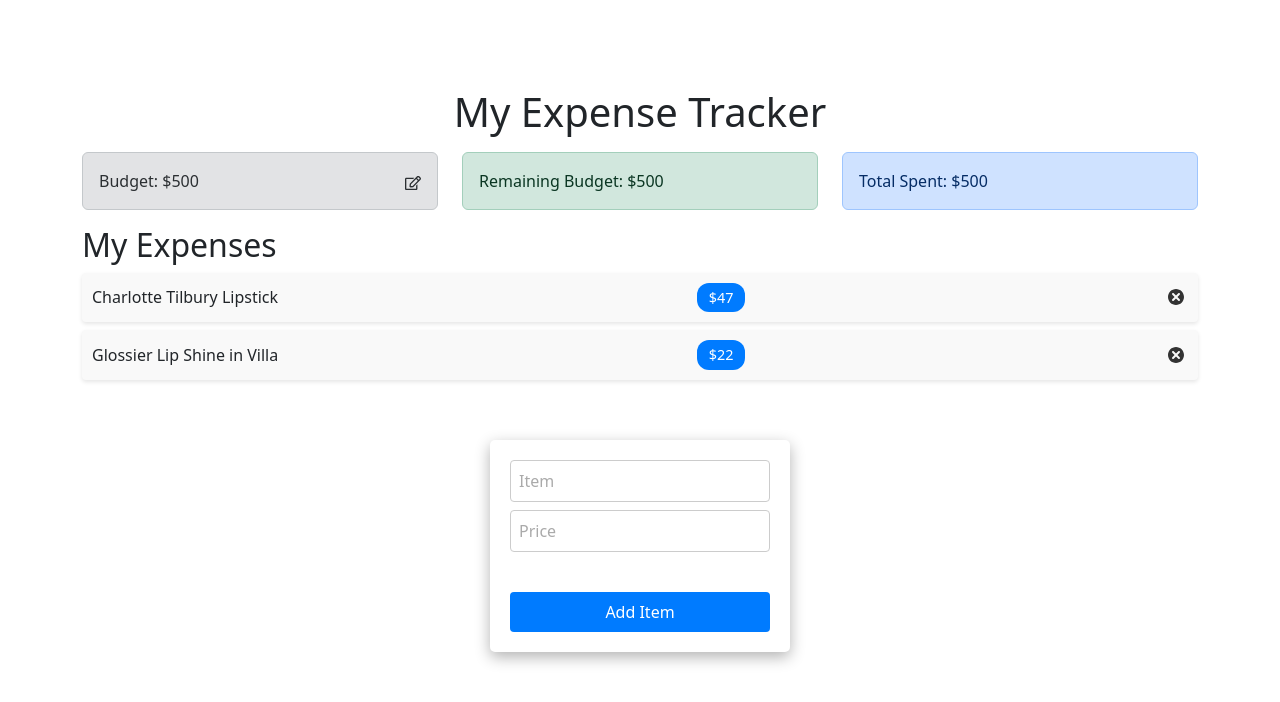
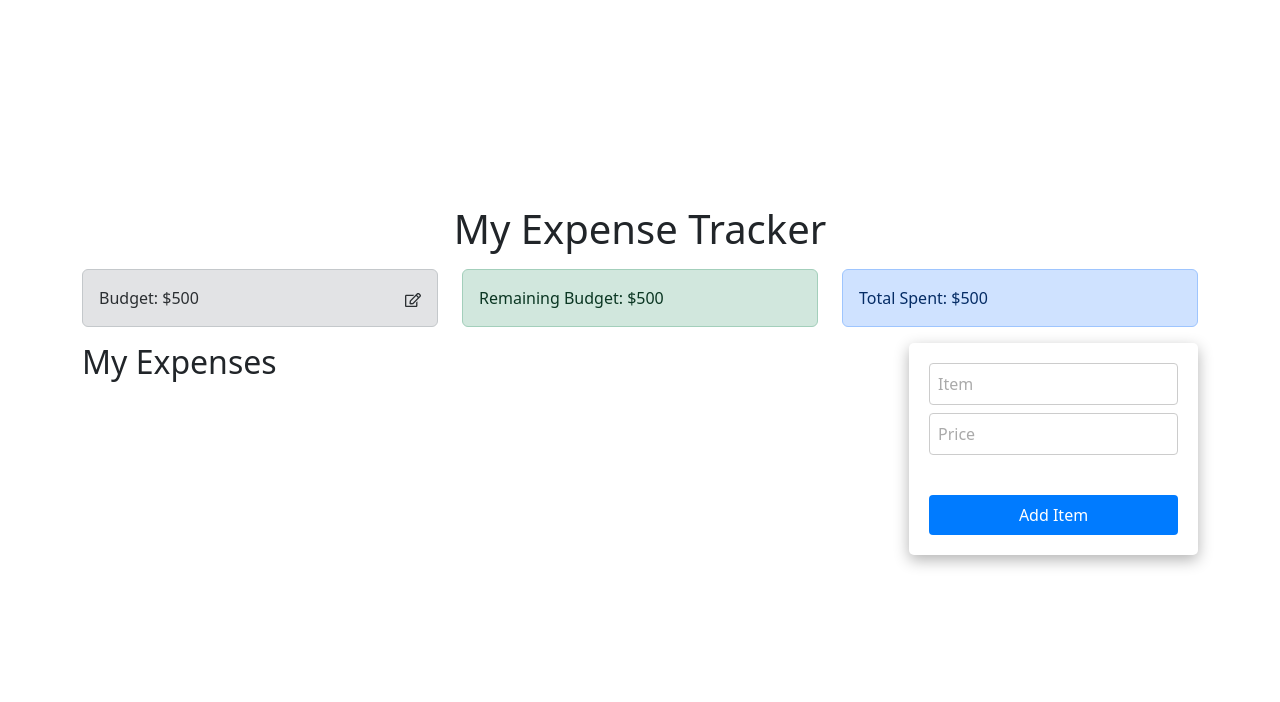
Before and after one commit to sarahhcheng/expense-tracker, a React (Create React App) app: page / in a window 1280 px wide. Shown: the top 702 px of the page. Built offline with nearby package versions, Linux system fonts and the light colour scheme.

Commit message:
allow adding expenses

```diff
--- a/src/App.js
+++ b/src/App.js
@@ -5,8 +5,15 @@ import { Expense } from "./components/Expenses/Expense";
 import { Budget } from "./components/Budget/Budget";
 import { ExpenseList } from "./components/ExpenseList/ExpenseList";
 import { ExpenseForm } from "./components/Form/ExpenseForm";
+import { useState } from "react";
 
 function App() {
+  const [expenseItems, setExpenseItems] = useState([]);
+
+  const handleExpenseItems = (item) => {
+    setExpenseItems((prevExpenseItems) => [...prevExpenseItems, item]);
+  };
+
   return (
     <div className="container">
       <div className="align-items">
@@ -22,11 +29,9 @@ function App() {
             <Expense />
           </div>
         </div>
-        <div>
-          <ExpenseList />
-        </div>
-        <div className="form-container">
-          <ExpenseForm />
+        <div className="expenseList-container">
+          <ExpenseList expenseItems={expenseItems} />
+          <ExpenseForm handleExpenseItems={handleExpenseItems} />
         </div>
       </div>
     </div>
--- a/src/components/ExpenseList/ExpenseList.js
+++ b/src/components/ExpenseList/ExpenseList.js
@@ -1,19 +1,18 @@
+import { useState } from "react";
 import { ExpenseItem } from "../ExpenseItem/ExpenseItem";
 import "./ExpenseList.css";
 
-export const ExpenseList = () => {
+export const ExpenseList = ({ expenseItems }) => {
   var expenses = [
     { id: 1, title: "Charlotte Tilbury Lipstick", price: "$47" },
     { id: 2, title: "Glossier Lip Shine in Villa", price: "$22" },
   ];
 
-  console.log("Items ");
-
   return (
     <>
       <div className="col-sm">
         <h2>My Expenses</h2>
-        {expenses.map((exp) => {
+        {expenseItems.map((exp) => {
           return (
             <ExpenseItem id={exp.id} title={exp.title} price={exp.price} />
           );
--- a/src/components/Form/ExpenseForm.js
+++ b/src/components/Form/ExpenseForm.js
@@ -1,13 +1,38 @@
+import { useState } from "react";
 import "./ExpenseForm.css";
+import { v4 as uuidv4 } from "uuid";
 
-export const ExpenseForm = () => {
+export const ExpenseForm = ({ handleExpenseItems }) => {
+  const [itemTitle, setItemTitle] = useState("");
+  const [itemPrice, setItemPrice] = useState("");
+
+  const addExpenseItem = (e) => {
+    e.preventDefault();
+    const randomId = uuidv4();
+    handleExpenseItems({ id: randomId, title: itemTitle, price: itemPrice });
+  };
+
   return (
     <form className="expense-form">
       <div>
-        <input type="text" id="name" placeholder="Item"></input>
-        <input type="text" id="price" placeholder="Price"></input>
+        <input
+          type="text"
+          id="name"
+          placeholder="Item"
+          onChange={(e) => setItemTitle(e.target.value)}
+        />
+        <input
+          type="text"
+          id="price"
+          placeholder="Price"
+          onChange={(e) => setItemPrice(e.target.value)}
+        />
       </div>
-      <button type="submit" className="btn btn-primary mt-3">
+      <button
+        type="submit"
+        className="btn btn-primary mt-3"
+        onClick={addExpenseItem}
+      >
         Add Item
       </button>
     </form>
--- a/src/index.css
+++ b/src/index.css
@@ -26,3 +26,8 @@ body {
 .align-items {
   width: 100%;
 }
+
+.expenseList-container {
+  display: flex;
+  column-gap: 50px;
+}
```
